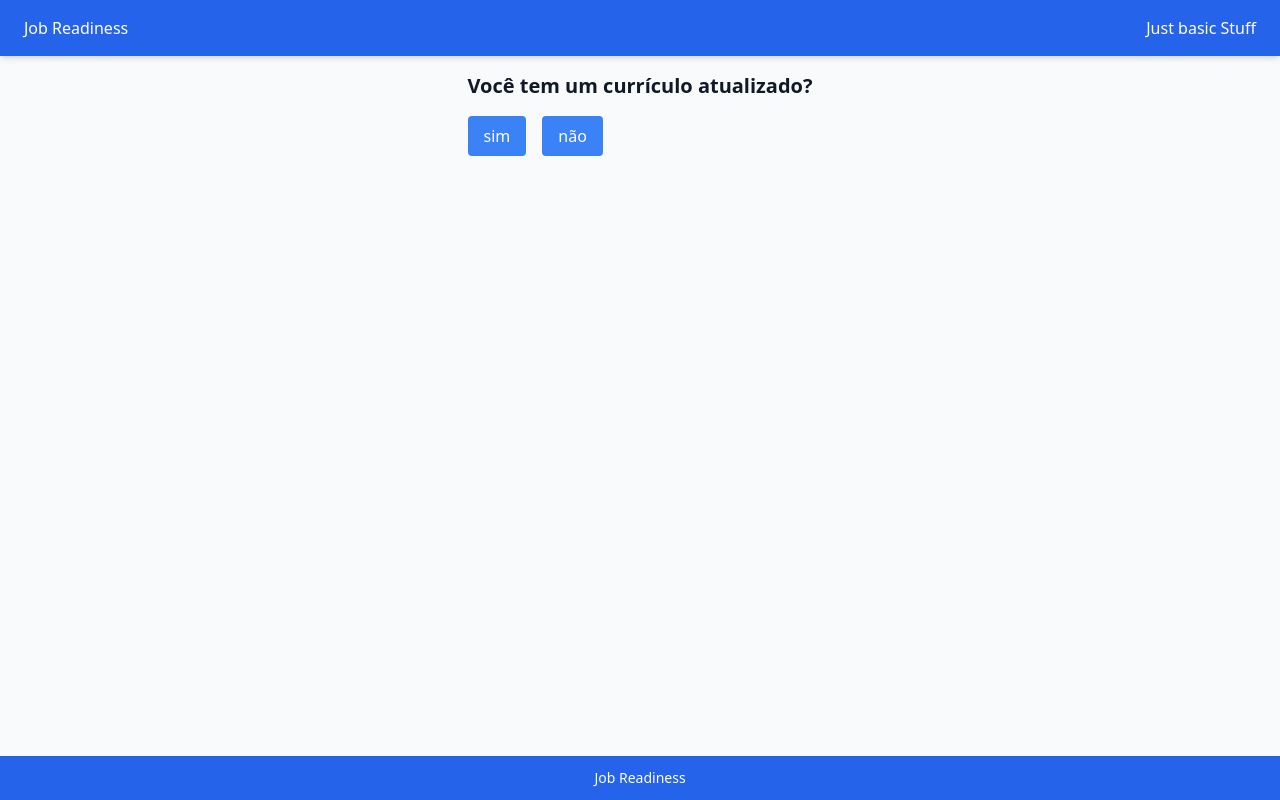
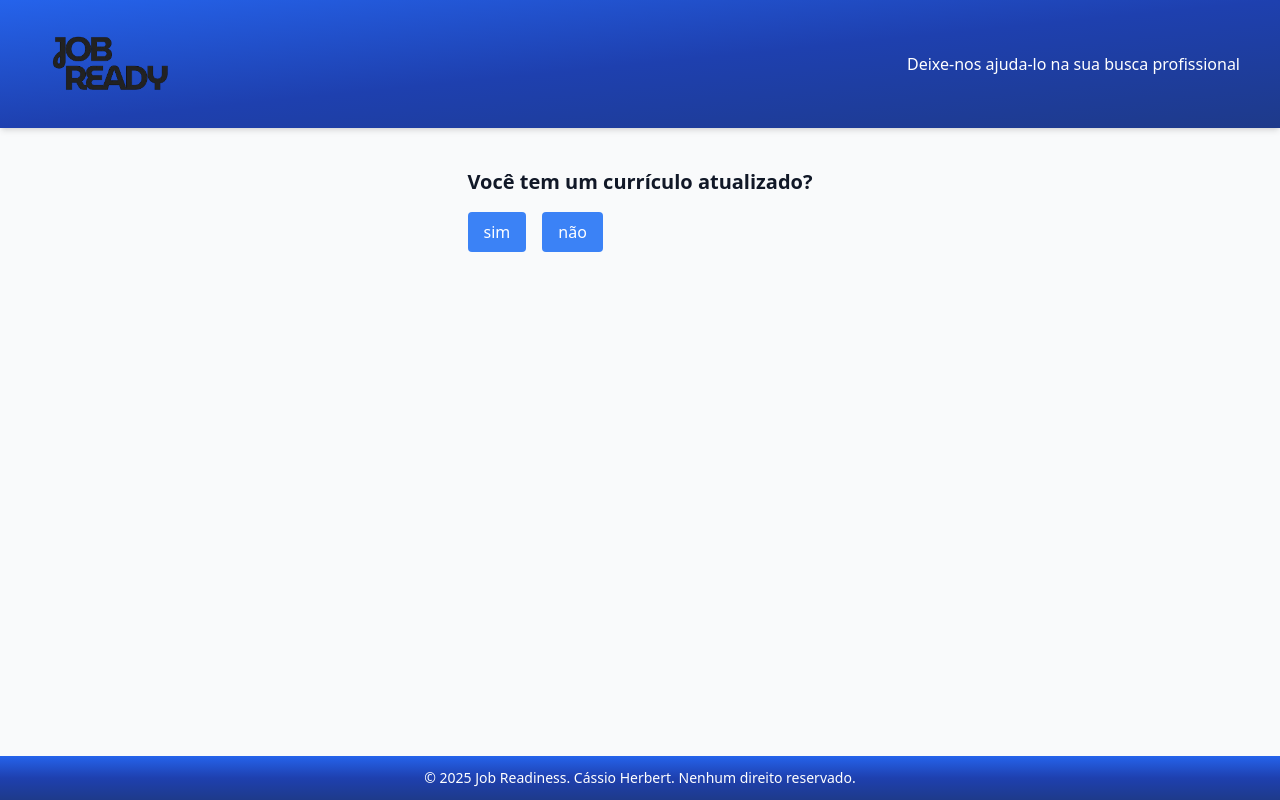
Before and after one commit to Herbert-C-byte/job-readiness, a React (Vite) app in the folder job-readness-checker/: page / in a window 1280 px wide. Built offline with nearby package versions, Linux system fonts and the light colour scheme.

Commit message:
Cássio/ Added new styles

```diff
--- a/job-readness-checker/index.html
+++ b/job-readness-checker/index.html
@@ -2,7 +2,7 @@
 <html lang="en">
   <head>
     <meta charset="UTF-8" />
-    <link rel="icon" type="image/svg+xml" href="#" />
+    <link rel="icon" type="image/svg+xml" href="/JoBLogo-removebg-preview.svg" />
     <meta name="viewport" content="width=device-width, initial-scale=1.0" />
     <title>Job Readiness</title>
   </head>
--- a/job-readness-checker/src/App.tsx
+++ b/job-readness-checker/src/App.tsx
@@ -20,7 +20,7 @@ function App() {
     <>
       <Layout>
         <Header />
-        <main className="flex flex-grow">
+        <main className="flex flex-grow px-4 py-6 max-w-4xl mx-auto w-full">
           {question < questionaire.length ? (
             <QuestionCard
               question={questionaire[question].question}
--- a/job-readness-checker/src/Header.tsx
+++ b/job-readness-checker/src/Header.tsx
@@ -1,9 +1,15 @@
+import Logo from "./assets/Logo.png"
+
 export default function Header() {
   return (
     <>
-      <header className="bg-blue-600 text-white py-4 px-6 flex justify-between items-center shadow-md">
-        <h1 className="text-white">Job Readiness</h1>
-        <h1 className="text-white">Just basic Stuff</h1>
+      <header className="bg-gradient-to-br from-blue-600 via-blue-800 to-blue-900 text-white py-4 px-6 flex justify-between items-center shadow-md">
+        <div className="container mx-auto px-4 flex justify-between items-center">
+          <div className="flex items-center gap-2">
+            <img src={Logo} className=" sm:h-24 w-26" alt="logo" />
+          </div>
+          <p className="text-white">Deixe-nos ajuda-lo na sua busca profissional</p>
+        </div>
       </header>
     </>
   );
--- a/job-readness-checker/src/components/Footer.tsx
+++ b/job-readness-checker/src/components/Footer.tsx
@@ -1,8 +1,10 @@
 export default function Footer() {
-    return(
+  const nameOfTheOwner: string = "Cássio Herbert"
+
+  return(
     <>
-      <footer className="bg-blue-600 text-white py-3 mt-auto text-center">
-        <p className="text-sm">Job Readiness</p>
+      <footer className="bg-gradient-to-b from-blue-600 via-blue-800 to-blue-900 text-white py-3 mt-auto text-center">
+        <p className="text-sm">© {new Date().getFullYear()} Job Readiness. {nameOfTheOwner}. Nenhum direito reservado.</p>
       </footer>
     </>
     )
--- a/job-readness-checker/src/components/Layout.tsx
+++ b/job-readness-checker/src/components/Layout.tsx
@@ -2,7 +2,7 @@ import type { PropsWithChildren } from "react"
 
 export default function Layout({children}: PropsWithChildren) {
     return(
-        <div className="min-h-screen flex flex-col bg-slate-50 text-gray-900">
+        <div className="min-h-screen flex flex-col bg-gray-50 text-gray-900">
             {children}
         </div>
     )
--- a/job-readness-checker/src/components/QuestionCard.tsx
+++ b/job-readness-checker/src/components/QuestionCard.tsx
@@ -21,6 +21,7 @@ export default function QuestionCard({question, options, onAnswer}: QuestionCard
   );
 }
 
+            // First option, if I mess up.
             // <button
             //   key={option}
             //   onClick={() => onAnswer(option)}
```
Also changed, not shown: job-readness-checker/public/JoBLogo-removebg-preview.svg (added), job-readness-checker/src/assets/Logo.png (added).
